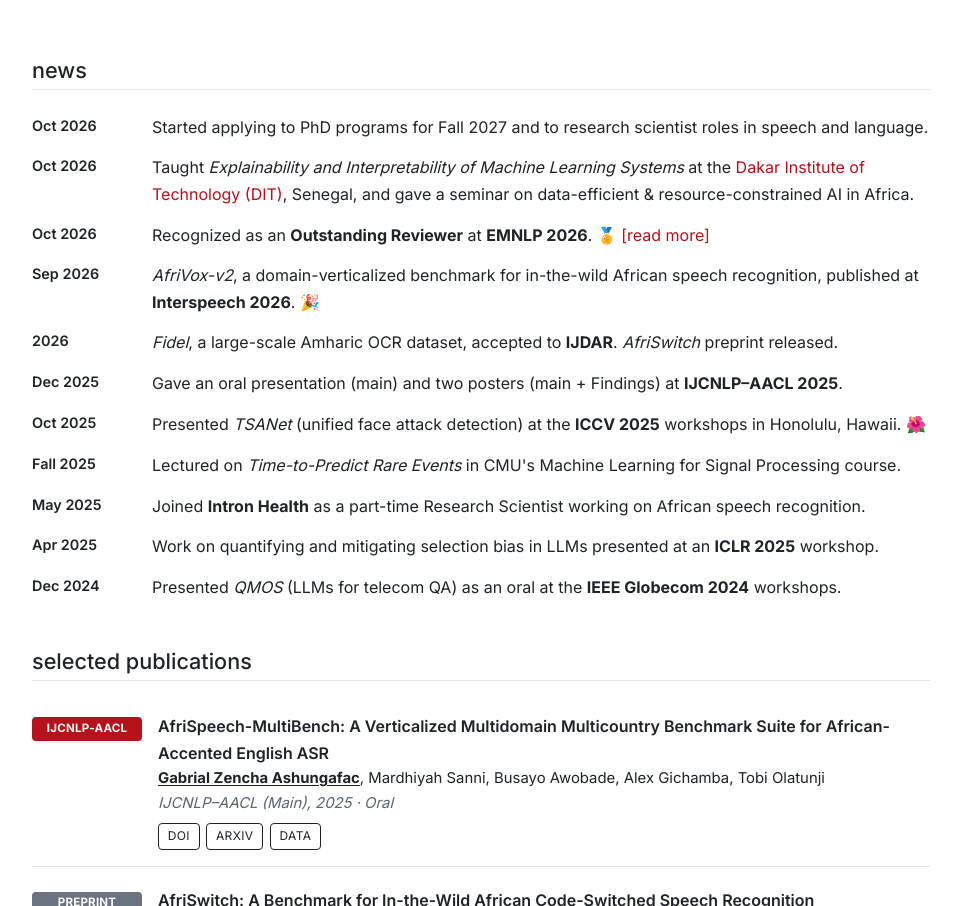
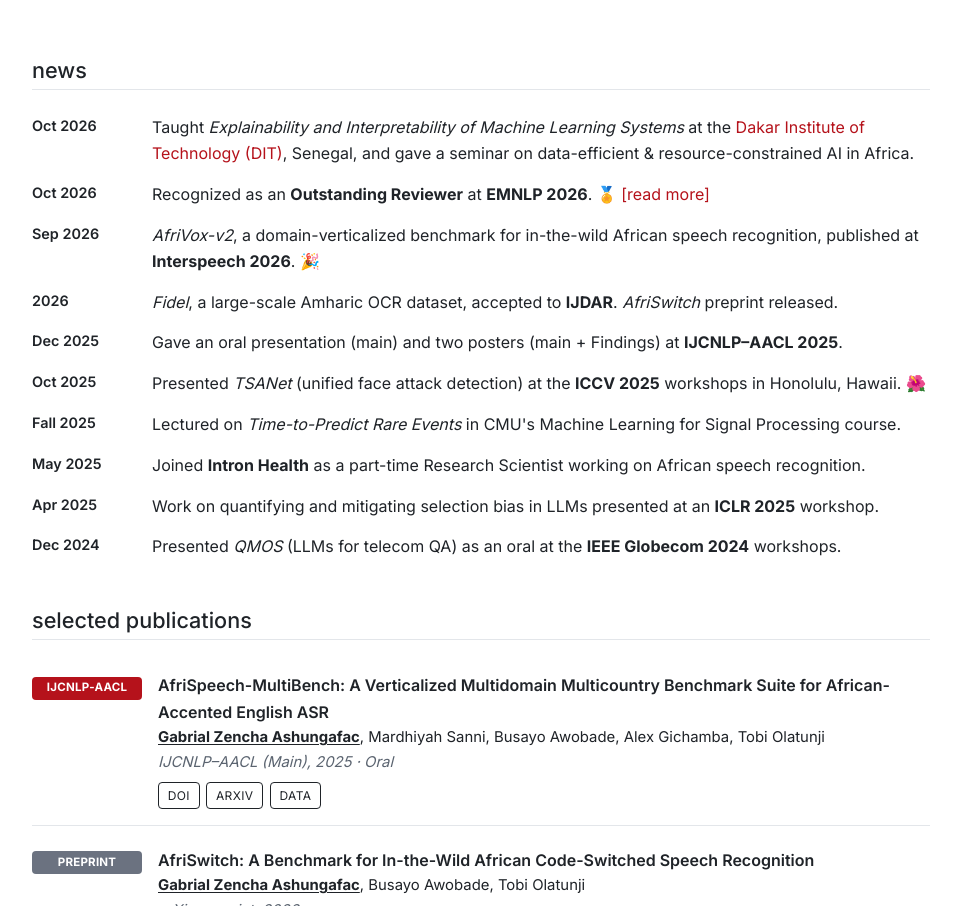
Before and after one commit to gabrielzencha/gabrielzencha.github.io, a plain HTML site: page index.html in a window 1280 px wide. Shown: the part 1279-2185 px from the top of the page, without its empty margins (159-1120 px from the left). Drawn offline with Linux system fonts and the light colour scheme.

Commit message:
changed news section

```diff
--- a/index.html
+++ b/index.html
@@ -108,7 +108,6 @@
   <!-- ===== News ===== -->
   <h2>news</h2>
   <table class="news">
-    <tr><td class="date">Oct 2026</td><td>Started applying to PhD programs for Fall 2027 and to research scientist roles in speech and language.</td></tr>
     <tr><td class="date">Oct 2026</td><td>Taught <em>Explainability and Interpretability of Machine Learning Systems</em> at the <a href="https://dit.sn/" target="_blank" rel="noopener">Dakar Institute of Technology (DIT)</a>, Senegal, and gave a seminar on data-efficient &amp; resource-constrained AI in Africa.</td></tr>
     <tr><td class="date">Oct 2026</td><td>Recognized as an <strong>Outstanding Reviewer</strong> at <strong>EMNLP 2026</strong>. 🏅 <a href="blog/emnlp-2026-outstanding-reviewer.html">[read more]</a></td></tr>
     <tr><td class="date">Sep 2026</td><td><em>AfriVox-v2</em>, a domain-verticalized benchmark for in-the-wild African speech recognition, published at <strong>Interspeech 2026</strong>. 🎉</td></tr>
```
